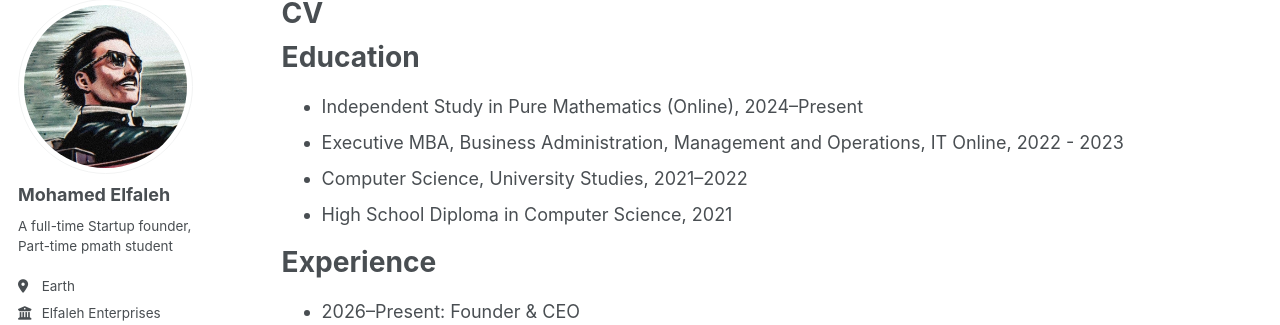
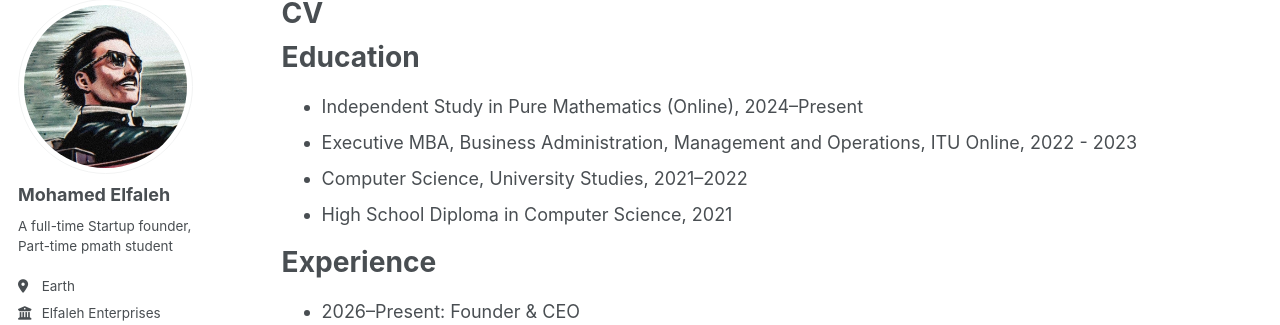
Before and after one commit to elfalehed/elfalehed.github.io, a Jekyll site: the page built from _pages/cv.md, in a window 1280 px wide and 900 px high. Shown: the part 102-427 px from the top of the window. Built offline with Jekyll 4.4.1, drawn with Linux system fonts in a browser that asks for light colours; a style sheet for code colours, icons or effects is not loaded.

Commit message:
Update cv.md

```diff
--- a/_pages/cv.md
+++ b/_pages/cv.md
@@ -12,7 +12,7 @@ redirect_from:
 Education
 ======
 * Independent Study in Pure Mathematics (Online), 2024–Present
-* Executive MBA, Business Administration, Management and Operations, IT Online, 2022 - 2023
+* Executive MBA, Business Administration, Management and Operations, ITU Online, 2022 - 2023
 * Computer Science, University Studies, 2021–2022
 * High School Diploma in Computer Science, 2021
 
```
